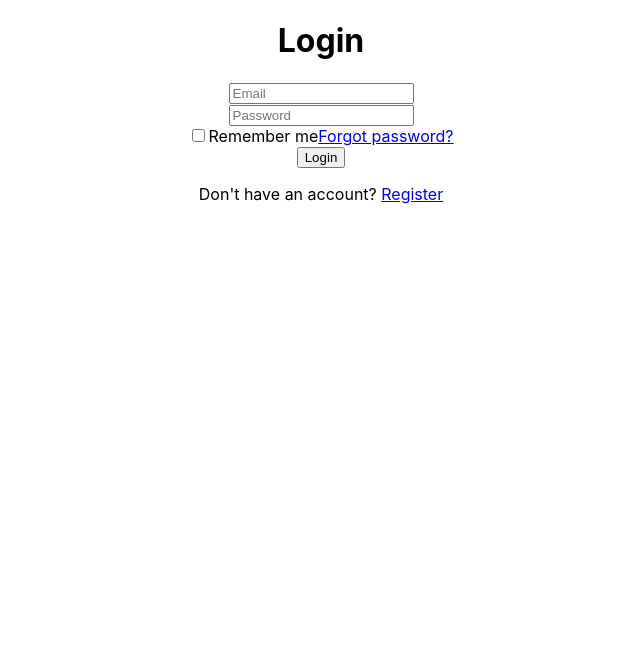
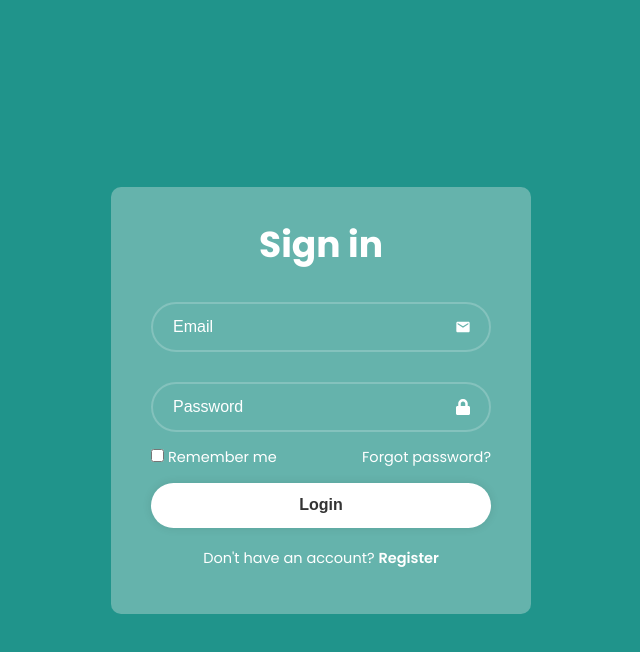
Before and after one commit to Yuliia-Kruta/find-campsite-auth, a React (Create React App) app in the folder frontend/: page / in a window 1280 px wide. Shown: the top 652 px of the page, without its empty margins (319-959 px from the left). Built offline with nearby package versions, Linux system fonts and the light colour scheme.

Commit message:
CSS for Login component added

```diff
--- a/frontend/src/components/Login.js
+++ b/frontend/src/components/Login.js
@@ -1,6 +1,8 @@
 import { Link } from "react-router-dom";
 import axios from 'axios';
 import { useState } from "react";
+import { MdEmail } from "react-icons/md";
+import { FaLock } from "react-icons/fa";
 
 const Login = () => {
 
@@ -26,12 +28,14 @@
     return (
         <div className="wrapper">
             <form onSubmit={handleLogin}>
-                <h1>Login</h1>
+                <h1>Sign in</h1>
                 <div className="input-box">
                     <input type="email" placeholder="Email" value={email} onChange={(e) => setEmail(e.target.value)} required />
+                    <MdEmail className="icon"/>
                 </div>
                 <div className="input-box">
                     <input type="password" placeholder="Password" value={password} onChange={(e) => setPassword(e.target.value)} required />
+                    <FaLock className="icon"/>
                 </div>
                 <div className="remember-forgot">
                     <label htmlFor=""><input type="checkbox" />Remember me</label>
--- a/frontend/src/index.css
+++ b/frontend/src/index.css
@@ -1,13 +1,120 @@
+@import url('https://fonts.googleapis.com/css2?family=Poppins:wght@100;400;600;700&display=swap');
+
+* {
+  margin: 0;
+  padding: 0;
+  box-sizing: border-box;
+}
+
 body {
-  margin: 0;
-  font-family: -apple-system, BlinkMacSystemFont, 'Segoe UI', 'Roboto', 'Oxygen',
-    'Ubuntu', 'Cantarell', 'Fira Sans', 'Droid Sans', 'Helvetica Neue',
-    sans-serif;
+  font-family: 'Poppins', sans-serif;
   -webkit-font-smoothing: antialiased;
   -moz-osx-font-smoothing: grayscale;
+  display: flex;
+  justify-content: center;
+  align-items: center;
+  min-height: 100vh;
+  background-color: #20948b;
 }
 
-code {
-  font-family: source-code-pro, Menlo, Monaco, Consolas, 'Courier New',
-    monospace;
+.wrapper{
+  width: 420px;
+  background-color: #65b3ac;
+  color: white;
+  border-radius: 10px;
+  padding: 30px 40px;
 }
+
+.wrapper h1{
+  font-size: 36px;
+  text-align: center;
+}
+
+.wrapper .input-box{
+  position: relative;
+  width: 100%;
+  height: 50px;
+  margin: 30px 0;
+}
+
+.input-box input{
+  width: 100%;
+  height: 100%;
+  background-color: transparent;
+  border: 2px solid rgba(255, 255, 255, .2);
+  outline: none;
+  border-radius: 40px;
+  font-size: 16px;
+  color: white;
+  padding: 20px 45px 20px 20px;
+}
+
+.input-box input:hover, .input-box input:focus{
+  box-shadow: 0 0 2px rgb(255, 255, 255);
+}
+
+.input-box input::placeholder{
+  color: white;
+}
+
+.input-box .icon{
+  position: absolute;
+  right: 20px;
+  top: 50%;
+  transform: translateY(-50%);
+  font-size: 16px;
+}
+
+.wrapper .remember-forgot{
+  display: flex;
+  justify-content: space-between;
+  font-size: 14.5px;
+  margin: -15px 0 15px;
+}
+
+.remember-forgot label input{
+  accent-color: white;
+  margin-right: 4px;
+}
+
+.remember-forgot a{
+  color: white;
+  text-decoration: none;
+}
+
+.remember-forgot a:hover{
+  text-decoration: underline;
+}
+
+.wrapper button{
+  width: 100%;
+  height: 45px;
+  background-color: white;
+  border: none;
+  outline: none;
+  border-radius: 40px;
+  box-shadow: 0 0 10px rgba(0, 0, 0, .1);
+  cursor: pointer;
+  font-size: 16px;
+  color: #333;
+  font-weight: 700;
+}
+.wrapper button:hover{
+  box-shadow: 0 0 12px rgba(0, 0, 0, .3);
+}
+
+.wrapper .register-link{
+  font-size: 14.5px;
+  text-align: center;
+  margin: 20px 0 15px;
+}
+
+.register-link p a{
+  color: white;
+  text-decoration: none;
+  font-weight: 600;
+}
+
+.register-link p a:hover{
+  text-decoration: underline;
+}
```
